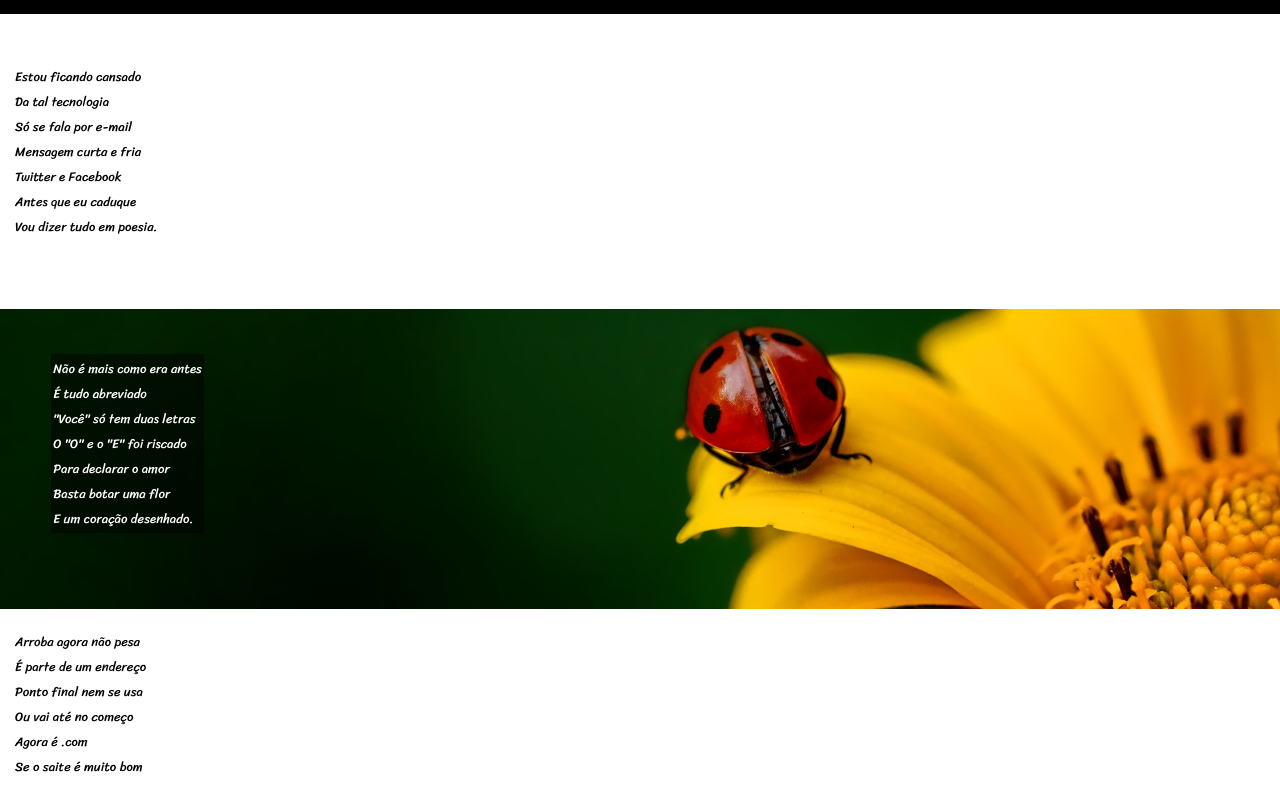
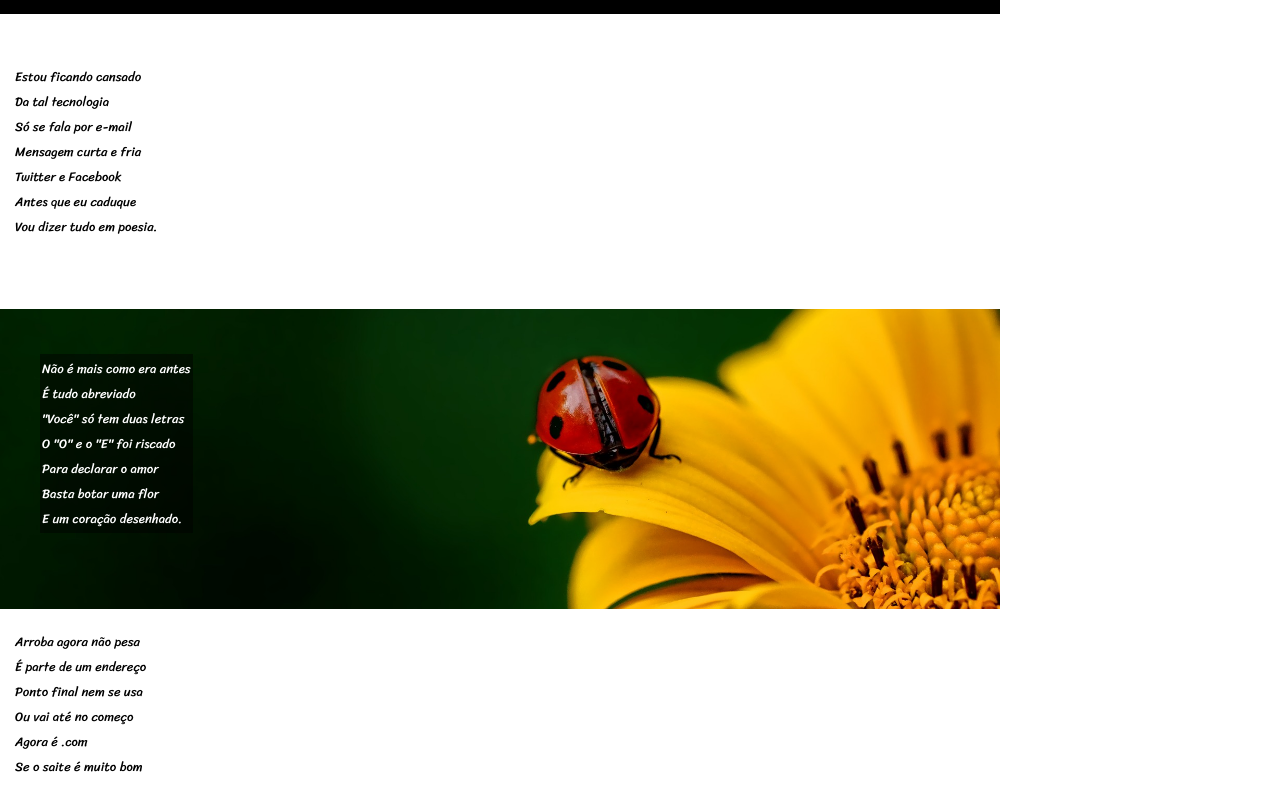
Before and after one commit to Julietebs/projeto-cordel, a plain HTML site: page index.html in a window 1280 px wide. Shown: the part 86-871 px from the top of the page. Drawn offline with Linux system fonts and the light colour scheme.

Commit message:
atualização do max width

```diff
--- a/style.css
+++ b/style.css
@@ -15,6 +15,7 @@
 header{
     background-color: black;
     height: 100px;
+    max-width: 1000px;
 }
 
 h1{
@@ -52,6 +53,7 @@ main{
     font-size: 0.8em;
     text-align: left;
     line-height: 25px;
+    max-width: 1000px;
 
 }
 #p1{
@@ -78,6 +80,7 @@ section{
     margin: auto;;
     padding: 0px;
     position: relative;
+    max-width: 1000px;
 
 
 }
@@ -107,6 +110,7 @@ article{
     margin: auto;;
     padding: 0px;
     position: relative;
+    max-width: 1000px;
 }
 footer{
     background-color: black;
```
